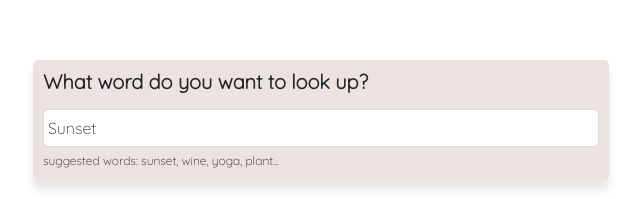
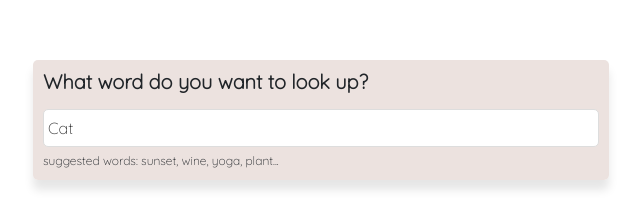
Before and after one commit to ChiaCesa/dictionary-project, a React (Create React App) app: page / in a window 1280 px wide. Shown: the top 199 px of the page, without its empty margins (319-959 px from the left). Built offline with nearby package versions, Linux system fonts and the light colour scheme; no server answers.

Commit message:
Update App.js

```diff
--- a/src/App.js
+++ b/src/App.js
@@ -11,7 +11,7 @@ export default function App() {
 
       </header>
       <main>
-        <Dictionary defaultKeyword="Sunset" />
+        <Dictionary defaultKeyword="Cat" />
       </main>
        </div>
       <img src={catBanner} className="App-logo" alt="logo" />
```
